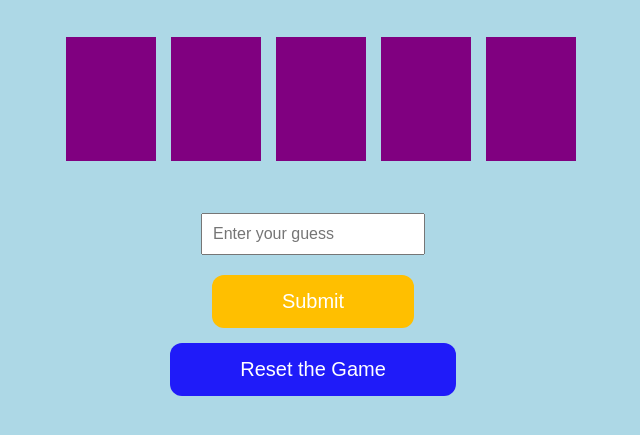
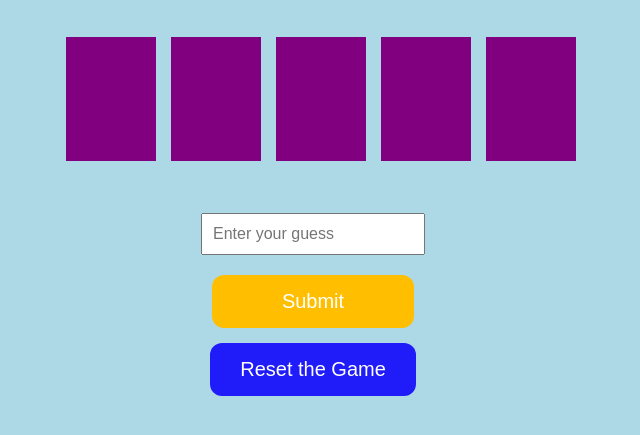
Before and after one commit to iamehmetozdemir/Term-Project, a plain HTML site: page gamePage/game.html in a window 1280 px wide. Both pictures are taken after typing "Sample" into the empty fields and a click on the button "Submit". Shown: the part 269-704 px from the top of the page, without its empty margins (327-967 px from the left). Drawn offline with Linux system fonts and the light colour scheme.

Commit message:
style is edited

```diff
--- a/gamePage/game.css
+++ b/gamePage/game.css
@@ -103,7 +103,7 @@ body {
     background-color: #1f1bf9;
     border: none;
     color: white;
-    padding: 15px 70px;
+    padding:15px 30px;
     text-align: center;
     text-decoration: none;
     font-size: 20px;
```
